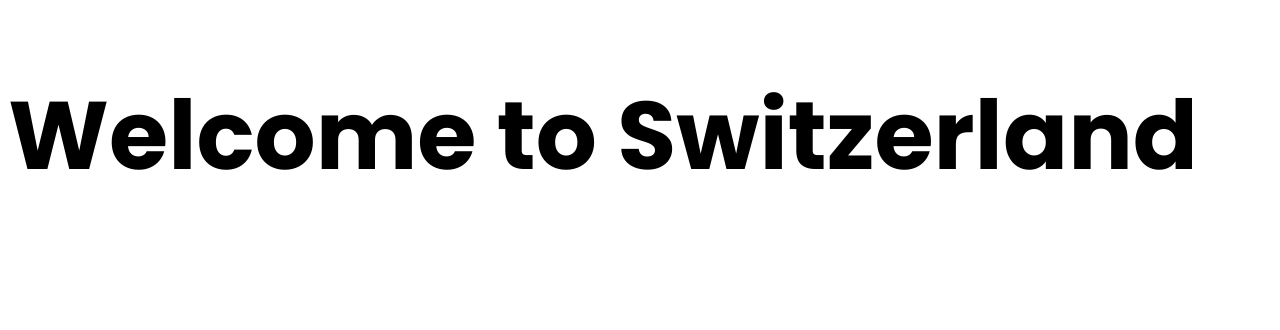
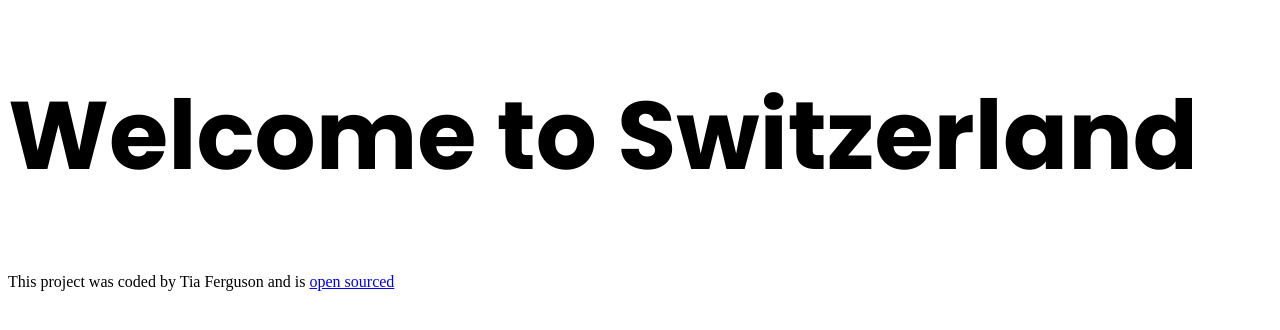
Before and after one commit to Jusferg/switzerland-travel-project, a plain HTML site: page index.html in a window 1280 px wide. Drawn offline with Linux system fonts and the light colour scheme.

Commit message:
added a link to github repository

```diff
--- a/index.html
+++ b/index.html
@@ -15,5 +15,8 @@
   </head>
   <body>
     <h1>Welcome to Switzerland</h1>
+    <footer>
+        This project was coded by Tia Ferguson and is <a href="https://github.com/Jusferg/switzerland-travel-project">open sourced</a>
+    </footer>
   </body>
 </html>
```
